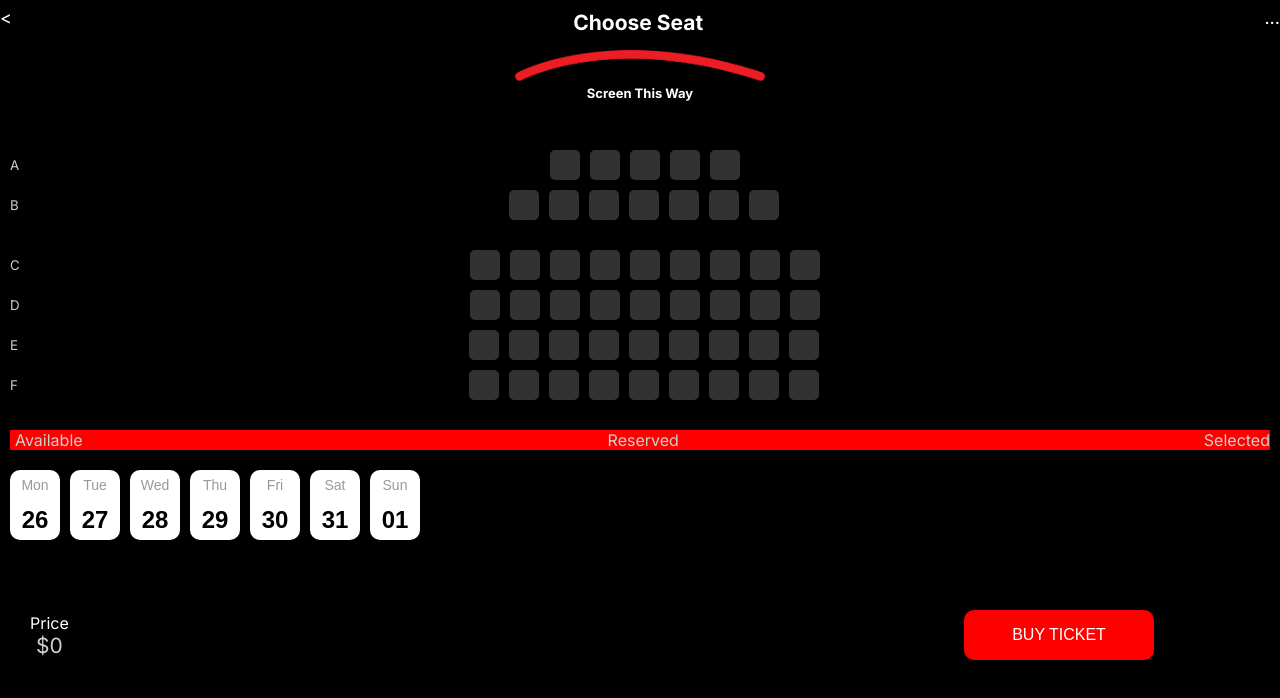
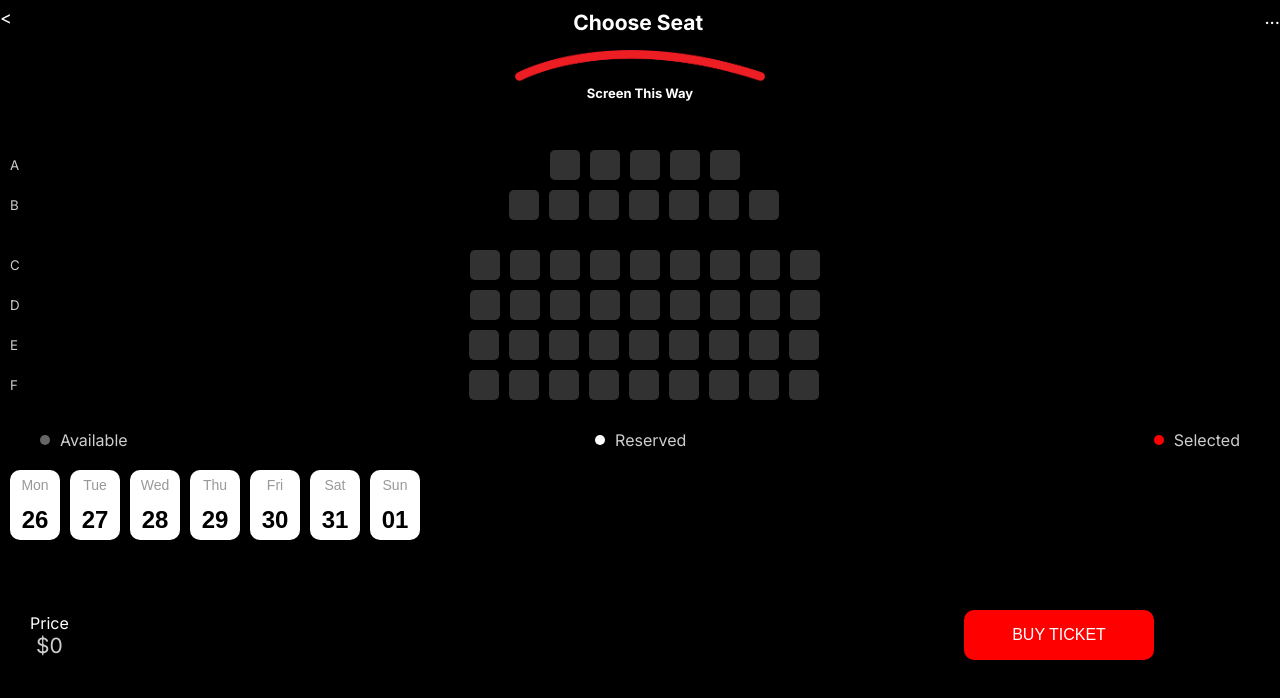
Before and after one commit to jdmartinezrs/proyectMongoII, a website: page public/views/asientos.html in a window 1280 px wide. Drawn offline with Linux system fonts and the light colour scheme.

Commit message:
feat: :sparkles: Some FrontEnd details were Updated

```diff
--- a/public/css/asientos.css
+++ b/public/css/asientos.css
@@ -98,9 +98,7 @@ body{
     cursor: default;
 }
 
-.asientos__menu{
-    background-color: #FE0000;
-}
+
 
 .asientos__menu {
     display: flex;
@@ -324,3 +322,28 @@ body{
    margin-right: 10px;
     font-size: 16px;
 }
+
+.asientos__menu{
+  margin-left: 30px;
+  margin-right: 30px;
+}
+.available{
+  width: 10px;
+  height: 10px;
+  border-radius: 50px;
+  background :#666;
+}
+
+.reserved{
+  width: 10px;
+  height: 10px;
+  border-radius: 50px;
+  background-color: #fff;
+}
+
+.selected{
+  width: 10px;
+  height: 10px;
+  border-radius: 50px;
+  background: #FE0000;
+}
--- a/public/views/asientos.html
+++ b/public/views/asientos.html
@@ -108,18 +108,25 @@
           </form>
 
             <article class="asientos__menu">
+
                 <div class="menu-item">
+                  <div class="available"></div>
                     <small></small>
                     <label>Available</label>
                 </div>
+
                 <div class="menu-item">
+                  <div class="reserved"></div>
                     <small></small>
                     <label>Reserved</label>
                 </div>
+
                 <div class="menu-item">
+                  <div class="selected"></div>
                     <small></small>
                     <label>Selected</label>
                 </div>
+
             </article>
           </form>
 
```
Also changed, not shown: public/css/factura.css (+10 -1 lines), public/views/factura.html (+1 -1 lines), public/storage/codigo.avif (added).
